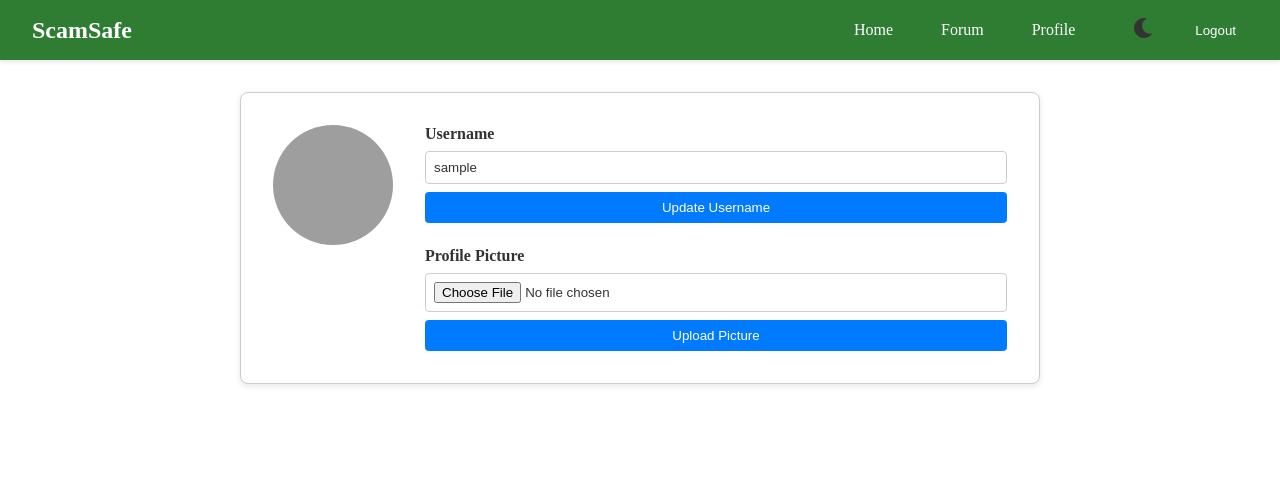
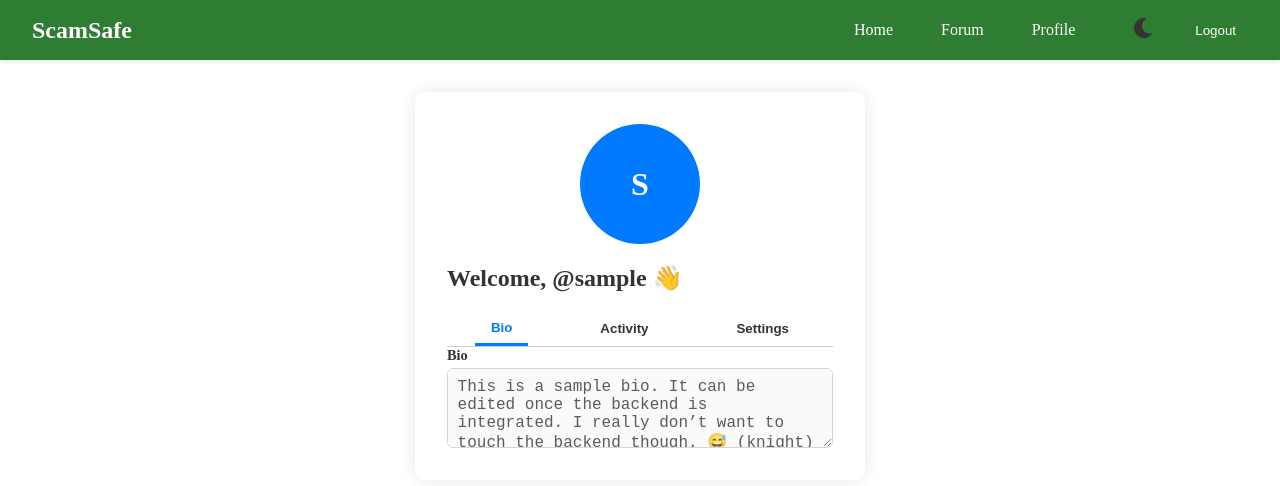
Before and after one commit to Kevinfrazier123/Bit_by_Bit, a React (Create React App) app in the folder Frontend/: page /profile in a window 1280 px wide. Shown: the top 486 px of the page. Built offline with nearby package versions, Linux system fonts and the light colour scheme; sample sign-in values are in the browser's storage; grey boxes are pictures that could not be loaded.

Commit message:
Improved some stuff and added new features to profile page

```diff
--- a/Frontend/package.json
+++ b/Frontend/package.json
@@ -13,11 +13,11 @@
     "react-icons": "^5.5.0",
     "react-router-dom": "6",
     "react-scripts": "5.0.1",
-    "react-tsparticles": "^2.0.6",
+    "react-tsparticles": "^2.12.2",
     "remove": "^0.1.5",
     "socket.io": "^4.8.1",
     "socket.io-client": "^4.8.1",
-    "tsparticles": "^2.0.6",
+    "tsparticles": "^2.12.0",
     "web-vitals": "^2.1.4",
     "yarn": "^1.22.22"
   },
--- a/Frontend/src/pages/profile/Profile.jsx
+++ b/Frontend/src/pages/profile/Profile.jsx
@@ -9,20 +9,56 @@ export default function Profile() {
   const { user, dispatch } = useContext(AuthContext);
   const navigate = useNavigate();
 
-  // Redirect to login if not authenticated
   useEffect(() => {
-    if (!user) {
-      navigate('/login');
-    }
+    if (!user) navigate("/login");
   }, [user, navigate]);
 
   const [file, setFile] = useState(null);
-  const [preview, setPreview] = useState(user?.profilePic || "/default-avatar.png");
+  const [preview, setPreview] = useState(user?.profilePic || "");
   const [username, setUsername] = useState(user?.username || "");
   const [loading, setLoading] = useState(false);
   const [message, setMessage] = useState("");
+  const [activeTab, setActiveTab] = useState("bio");
+  const [showToast, setShowToast] = useState(false);
+  const [secretSequence, setSecretSequence] = useState([]);
 
-  // Generate preview when file changes
+  const easterEggs = {
+    "↑↑↓↓←→←→ba": "🎉 Konami Mode Activated!",
+    "dev": "👨‍💻 Developer Mode Unlocked!",
+    "party": "🎊 Party Time!",
+    "matrix": "🟢 Welcome to the Matrix...",
+    "hi": "👋 Hey there, user!"
+  };
+
+  useEffect(() => {
+    const handleKeyDown = (e) => {
+      const key = e.key.toLowerCase();
+      const updatedSequence = [...secretSequence, key].slice(-10);
+      setSecretSequence(updatedSequence);
+
+      const combined = updatedSequence.join("");
+      for (const [code, msg] of Object.entries(easterEggs)) {
+        if (combined.includes(code)) {
+          triggerEasterEgg(msg);
+          setSecretSequence([]);
+          break;
+        }
+      }
+    };
+
+    window.addEventListener("keydown", handleKeyDown);
+    return () => window.removeEventListener("keydown", handleKeyDown);
+  }, [secretSequence]);
+
+  const triggerEasterEgg = (msg) => {
+    setMessage(msg);
+    setShowToast(true);
+    document.body.classList.add("shake");
+    setTimeout(() => {
+      document.body.classList.remove("shake");
+    }, 800);
+  };
+
   useEffect(() => {
     if (file) {
       const objectUrl = URL.createObjectURL(file);
@@ -31,17 +67,24 @@ export default function Profile() {
     }
   }, [file]);
 
+  useEffect(() => {
+    if (message) {
+      setShowToast(true);
+      const timer = setTimeout(() => setShowToast(false), 3000);
+      return () => clearTimeout(timer);
+    }
+  }, [message]);
+
   const handleUpload = async () => {
     if (!file) return;
     setLoading(true);
     try {
       const form = new FormData();
       form.append("image", file);
-      const res = await axios.put(
-        `/users/${user._id}/profile-pic`,
-        form,
-        { headers: { "Content-Type": "multipart/form-data" }, withCredentials: true }
-      );
+      const res = await axios.put(`/users/${user._id}/profile-pic`, form, {
+        headers: { "Content-Type": "multipart/form-data" },
+        withCredentials: true,
+      });
       dispatch({ type: "LOGIN_SUCCESS", payload: res.data });
       setMessage("Profile picture updated!");
     } catch (err) {
@@ -56,11 +99,7 @@ export default function Profile() {
     if (username === user?.username) return;
     setLoading(true);
     try {
-      const res = await axios.put(
-        `/users/${user._id}`,
-        { username },
-        { withCredentials: true }
-      );
+      const res = await axios.put(`/users/${user._id}`, { username }, { withCredentials: true });
       dispatch({ type: "LOGIN_SUCCESS", payload: res.data });
       setMessage("Username updated!");
     } catch (err) {
@@ -71,17 +110,28 @@ export default function Profile() {
     }
   };
 
-  if (!user) {
-    return null; // or a loader
-  }
-
+  const renderTabContent = () => {
+    switch (activeTab) {
+      case "bio":
         return (
-    <div className="profile-container">
-      <div className="profile-card">
-        <img src={preview} alt="avatar" className="avatar" />
-        <div className="profile-details">
+          <div className="form-group fade-in">
+            <label>Bio</label>
+            <textarea
+              className="bio-textarea"
+              placeholder="Tell us a little about yourself..."
+              rows={3}
+              disabled
+              value="This is a sample bio. It can be edited once the backend is integrated. I really don’t want to touch the backend though. 😅 (knight)"
+            />
+          </div>
+        );
+      case "activity":
+        return <p className="tab-placeholder fade-in">You have 0 posts and 0 comments (coming soon).</p>;
+      case "settings":
+        return (
+          <div className="fade-in">
             <div className="form-group">
-            <label htmlFor="username">Username</label>
+              <label htmlFor="username">Username <span className="edit-icon" title="Edit Username">✏️</span></label>
               <input
                 id="username"
                 type="text"
@@ -89,12 +139,11 @@ export default function Profile() {
                 onChange={(e) => setUsername(e.target.value)}
               />
               <button onClick={handleUsernameUpdate} disabled={loading}>
-              Update Username
+                {loading ? <div className="spinner" /> : "Update Username"}
               </button>
             </div>
-
             <div className="form-group">
-            <label htmlFor="file">Profile Picture</label>
+              <label htmlFor="file">Profile Picture <span className="edit-icon" title="Change Picture">✏️</span></label>
               <input
                 id="file"
                 type="file"
@@ -102,13 +151,50 @@ export default function Profile() {
                 onChange={(e) => setFile(e.target.files[0])}
               />
               <button onClick={handleUpload} disabled={loading}>
-              Upload Picture
+                {loading ? <div className="spinner" /> : "Upload Picture"}
               </button>
-          </div>
-
-          {message && <p className="message">{message}</p>}
-        </div>
             </div>
           </div>
         );
+      default:
+        return null;
     }
+  };
+
+  const getInitials = (name) => {
+    return name ? name[0].toUpperCase() : "U";
+  };
+
+  if (!user) return null;
+
+  return (
+    <div className="profile-container">
+      <div className="profile-card">
+        <div className="avatar-wrapper">
+          {preview ? (
+            <img src={preview} alt="avatar" className="avatar" />
+          ) : (
+            <div className="avatar initials">{getInitials(user.username)}</div>
+          )}
+        </div>
+        <h2 className="profile-welcome">Welcome, @{user.username} 👋</h2>
+
+        <div className="profile-tabs">
+          <button className={`profile-tab ${activeTab === "bio" ? "active" : ""}`} onClick={() => setActiveTab("bio")}>Bio</button>
+          <button className={`profile-tab ${activeTab === "activity" ? "active" : ""}`} onClick={() => setActiveTab("activity")}>Activity</button>
+          <button className={`profile-tab ${activeTab === "settings" ? "active" : ""}`} onClick={() => setActiveTab("settings")}>Settings</button>
+        </div>
+
+        <div className="profile-details">{renderTabContent()}</div>
+      </div>
+
+      {showToast && (
+        <div
+          className={`toast fade-in-fast ${Object.values(easterEggs).includes(message) ? "easter-egg" : ""}`}
+        >
+          {message}
+        </div>
+      )}
+    </div>
+  );
+}
--- a/Frontend/src/pages/profile/profile.css
+++ b/Frontend/src/pages/profile/profile.css
@@ -10,61 +10,75 @@
 }
 
 .profile-card {
-    background: var(--bg);
-    border: 1px solid #ccc;
-    border-radius: 8px;
+  background: #fff;
+  border-radius: 10px;
   padding: 2rem;
-    display: flex;
-    gap: 2rem;
-    box-shadow: 0 2px 6px rgba(0, 0, 0, 0.1);
-    max-width: 800px;
+  max-width: 450px;
   width: 100%;
+  box-shadow: 0 0 15px rgba(0, 0, 0, 0.1);
   transition: background var(--transition-speed), border-color var(--transition-speed);
 }
 
 .avatar {
   width: 120px;
   height: 120px;
+  object-fit: cover;
   border-radius: 50%;
-    object-fit: cover;
+  margin: 0 auto 1rem;
+  display: block;
 }
 
 .profile-details {
-    flex: 1;
   display: flex;
   flex-direction: column;
-    gap: 1.5rem;
+  gap: 1rem;
 }
 
 .form-group {
   display: flex;
   flex-direction: column;
+  gap: 0.25rem;
 }
 
 .form-group label {
-    margin-bottom: 0.5rem;
-    font-weight: 600;
+  font-weight: bold;
+  font-size: 0.9rem;
 }
 
 .form-group input[type="text"],
-  .form-group input[type="file"] {
-    padding: 0.5rem;
+.form-group input[type="file"],
+.bio-textarea {
+  padding: 0.6rem;
+  font-size: 1rem;
+  border-radius: 6px;
   border: 1px solid #ccc;
-    border-radius: 4px;
   background: var(--bg);
   color: var(--text);
   transition: border-color var(--transition-speed), background var(--transition-speed), color var(--transition-speed);
 }
 
+.bio-textarea {
+  resize: vertical;
+  min-height: 80px;
+  background: #f9f9f9;
+  color: #333;
+}
+
+.bio-textarea:disabled {
+  opacity: 0.8;
+  cursor: not-allowed;
+}
+
 .form-group button {
   margin-top: 0.5rem;
-    padding: 0.5rem 1rem;
-    background: var(--primary);
-    color: #fff;
+  padding: 0.5rem;
+  font-weight: bold;
+  background-color: #007bff;
+  color: white;
   border: none;
-    border-radius: 4px;
+  border-radius: 6px;
   cursor: pointer;
-    transition: background var(--transition-speed);
+  transition: background-color 0.3s ease;
 }
 
 .form-group button:disabled {
@@ -73,10 +87,184 @@
 }
 
 .form-group button:hover:not(:disabled) {
-    background: var(--primary-dark);
+  background-color: #0056b3;
 }
 
 .message {
-    color: var(--primary);
-    font-weight: 500;
+  text-align: center;
+  margin-top: 1rem;
+  font-style: italic;
+  color: #4caf50;
 }
+
+/* Dark mode */
+body.dark .profile-card {
+  background-color: #1f1f1f;
+  color: #eee;
+}
+
+body.dark .form-group input,
+body.dark .bio-textarea {
+  background-color: #2a2a2a;
+  color: #fff;
+  border: 1px solid #555;
+}
+
+body.dark .form-group button {
+  background-color: #444;
+}
+
+body.dark .form-group button:hover {
+  background-color: #555;
+}
+
+/* === Tabs === */
+.profile-tabs {
+  display: flex;
+  justify-content: space-around;
+  margin-top: 1rem;
+  border-bottom: 1px solid #ccc;
+}
+
+.profile-tab {
+  padding: 0.5rem 1rem;
+  cursor: pointer;
+  font-weight: 600;
+  background: transparent;
+  border: none;
+  outline: none;
+  color: inherit;
+  transition: border-bottom 0.3s;
+}
+
+.profile-tab:hover {
+  color: #007bff;
+}
+
+.profile-tab.active {
+  border-bottom: 3px solid #007bff;
+  color: #007bff;
+}
+
+.tab-content {
+  margin-top: 1.5rem;
+}
+
+/* Optional dark mode overrides */
+body.dark .profile-tab.active {
+  border-color: #4caf50;
+  color: #4caf50;
+}
+/* Fade-in effect for tab content */
+.fade-in {
+  animation: fadeIn 0.3s ease-in-out both;
+}
+
+.fade-in-fast {
+  animation: fadeIn 0.2s ease-in-out both;
+}
+
+@keyframes fadeIn {
+  0% { opacity: 0; transform: translateY(4px); }
+  100% { opacity: 1; transform: translateY(0); }
+}
+.spinner {
+  width: 18px;
+  height: 18px;
+  border: 3px solid #ccc;
+  border-top: 3px solid #007bff;
+  border-radius: 50%;
+  animation: spin 0.6s linear infinite;
+  display: inline-block;
+  margin: 0 auto;
+}
+
+@keyframes spin {
+  to {
+    transform: rotate(360deg);
+  }
+}
+
+/* Avatar fallback (when no image is present) */
+.avatar.initials {
+  background-color: #007bff;
+  color: #fff;
+  font-size: 2rem;
+  font-weight: bold;
+  display: flex;
+  align-items: center;
+  justify-content: center;
+}
+
+/* Avatar hover animation */
+.avatar:hover {
+  transform: scale(1.05);
+  transition: transform 0.3s ease-in-out;
+}
+
+/* Toast animation */
+.message.fade-in-fast {
+  animation: toastFade 0.3s ease-out both;
+}
+
+@keyframes toastFade {
+  0% {
+    opacity: 0;
+    transform: translateY(-4px);
+  }
+  100% {
+    opacity: 1;
+    transform: translateY(0);
+  }
+}
+
+.toast {
+  position: fixed;
+  bottom: 2rem;
+  left: 50%;
+  transform: translateX(-50%);
+  background: #333;
+  color: #fff;
+  padding: 0.75rem 1.25rem;
+  border-radius: 6px;
+  font-size: 0.95rem;
+  z-index: 1000;
+  box-shadow: 0 2px 6px rgba(0, 0, 0, 0.2);
+}
+
+body.dark .toast {
+  background: #222;
+  color: #eee;
+}
+/* Easter Egg Toast */
+.toast.easter-egg {
+  background-color: #ff69b4; /* playful pink */
+  color: #fff;
+  font-weight: bold;
+  border: 2px dashed #fff;
+  animation: popIn 0.4s ease-in-out both;
+}
+
+@keyframes popIn {
+  0% {
+    opacity: 0;
+    transform: scale(0.8) translateY(-8px);
+  }
+  100% {
+    opacity: 1;
+    transform: scale(1) translateY(0);
+  }
+}
+/* Shake animation for Easter Eggs */
+body.shake {
+  animation: shakeIt 0.5s ease-in-out;
+}
+
+@keyframes shakeIt {
+  0% { transform: translateX(0); }
+  20% { transform: translateX(-5px); }
+  40% { transform: translateX(5px); }
+  60% { transform: translateX(-5px); }
+  80% { transform: translateX(5px); }
+  100% { transform: translateX(0); }
+}
```
Also changed, not shown: 2 other files (tests, documents, lock files or other folders). Lines whose indentation alone changed are shown as unchanged.
